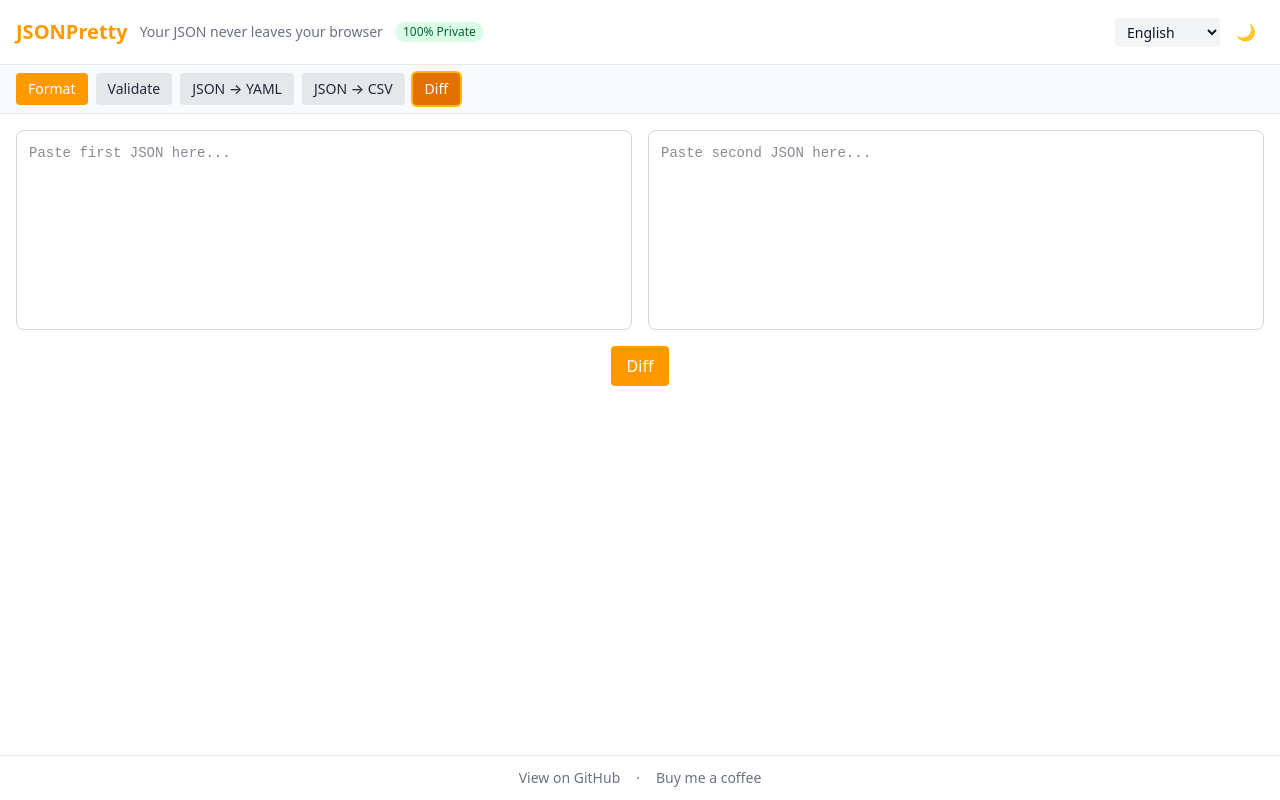
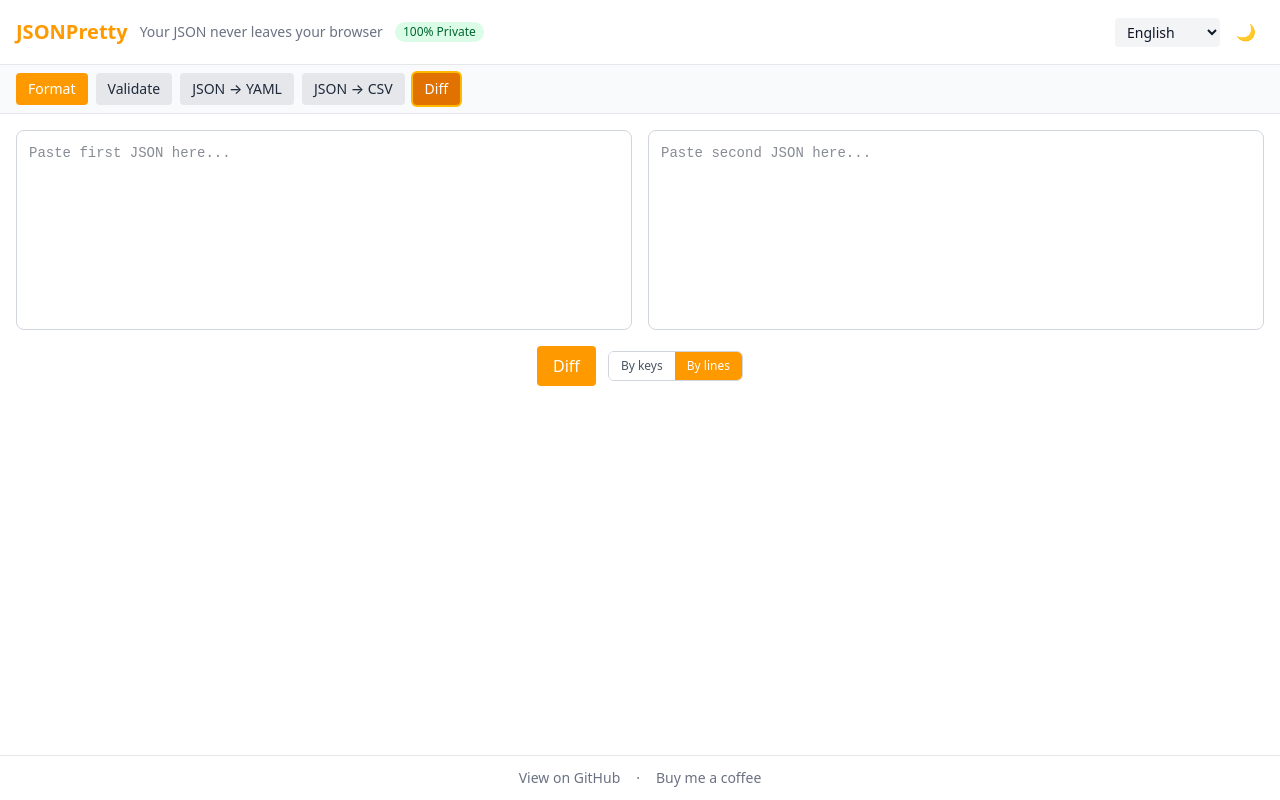
Before and after one commit to alejandroSuch/JSONPretty, a React (Vite) app: page / in a window 1280 px wide. Both pictures are taken after a click on the button "Diff". Built offline with nearby package versions, Linux system fonts and the light colour scheme.

Commit message:
feat: add line-level diff mode with jsdiff
Users can now toggle between "By keys" (structural diff) and
"By lines" (git-style line diff) in the diff view. Line mode
shows +/- prefixes with green/red highlighting and a summary
of added/removed line counts.

```diff
--- a/package.json
+++ b/package.json
@@ -9,6 +9,7 @@
     "preview": "vite preview"
   },
   "dependencies": {
+    "diff": "^8.0.4",
     "i18next": "^24.2.3",
     "i18next-browser-languagedetector": "^8.0.4",
     "js-yaml": "^4.1.0",
@@ -18,6 +19,7 @@
   },
   "devDependencies": {
     "@tailwindcss/vite": "^4.1.3",
+    "@types/diff": "^7.0.2",
     "@types/js-yaml": "^4.0.9",
     "@types/react": "^19.1.2",
     "@types/react-dom": "^19.1.2",
--- a/src/components/DiffView.tsx
+++ b/src/components/DiffView.tsx
@@ -1,29 +1,43 @@
 import { useState } from 'react';
 import { useTranslation } from 'react-i18next';
-import { diffJson } from '../utils/json';
+import { diffJson, diffJsonLines } from '../utils/json';
+
+type DiffMode = 'keys' | 'lines';
 
 export default function DiffView() {
   const { t } = useTranslation();
   const [left, setLeft] = useState('');
   const [right, setRight] = useState('');
-  const [result, setResult] = useState<ReturnType<typeof diffJson> | null>(null);
+  const [mode, setMode] = useState<DiffMode>('lines');
+  const [keyResult, setKeyResult] = useState<ReturnType<typeof diffJson> | null>(null);
+  const [lineResult, setLineResult] = useState<ReturnType<typeof diffJsonLines> | null>(null);
 
   function handleDiff() {
     if (!left.trim() || !right.trim()) return;
-    // Format both inputs before diffing so the user sees clean JSON
-    try { setLeft(JSON.stringify(JSON.parse(left), null, 2)); } catch { /* leave as-is, diffJson will report error */ }
-    try { setRight(JSON.stringify(JSON.parse(right), null, 2)); } catch { /* leave as-is */ }
-    setResult(diffJson(left, right));
+    // Format both inputs
+    try { setLeft(JSON.stringify(JSON.parse(left), null, 2)); } catch { /* diffJson will report */ }
+    try { setRight(JSON.stringify(JSON.parse(right), null, 2)); } catch { /* diffJson will report */ }
+    setKeyResult(diffJson(left, right));
+    setLineResult(diffJsonLines(left, right));
   }
 
-  const colors = {
+  const keyColors = {
     added: 'bg-green-100 dark:bg-green-900/30 text-green-800 dark:text-green-300',
     removed: 'bg-red-100 dark:bg-red-900/30 text-red-800 dark:text-red-300',
     changed: 'bg-yellow-100 dark:bg-yellow-900/30 text-yellow-800 dark:text-yellow-300',
     unchanged: 'text-gray-500 dark:text-gray-400',
   };
 
+  const lineColors = {
+    added: 'bg-green-100 dark:bg-green-900/30 text-green-800 dark:text-green-300',
+    removed: 'bg-red-100 dark:bg-red-900/30 text-red-800 dark:text-red-300',
+    unchanged: 'text-gray-500 dark:text-gray-400',
+  };
+
   const labels = { added: t('added'), removed: t('removed'), changed: t('changed'), unchanged: t('unchanged') };
+
+  const hasResults = keyResult || lineResult;
+  const error = mode === 'keys' ? keyResult?.error : lineResult?.error;
 
   return (
     <div className="flex flex-col gap-4">
@@ -32,34 +46,71 @@ export default function DiffView() {
           value={left}
           onChange={(e) => setLeft(e.target.value)}
           placeholder={t('diffLeftPlaceholder')}
-          className="flex-1 min-h-[200px] p-3 rounded-lg border border-gray-300 dark:border-gray-600 bg-white dark:bg-slate-800 text-sm resize-none focus:outline-none focus:ring-2 focus:ring-amber-500"
+          className="flex-1 min-h-[200px] p-3 rounded-lg border border-gray-300 dark:border-gray-600 bg-white dark:bg-slate-800 font-mono text-sm resize-none focus:outline-none focus:ring-2 focus:ring-amber-500"
           spellCheck={false}
         />
         <textarea
           value={right}
           onChange={(e) => setRight(e.target.value)}
           placeholder={t('diffRightPlaceholder')}
-          className="flex-1 min-h-[200px] p-3 rounded-lg border border-gray-300 dark:border-gray-600 bg-white dark:bg-slate-800 text-sm resize-none focus:outline-none focus:ring-2 focus:ring-amber-500"
+          className="flex-1 min-h-[200px] p-3 rounded-lg border border-gray-300 dark:border-gray-600 bg-white dark:bg-slate-800 font-mono text-sm resize-none focus:outline-none focus:ring-2 focus:ring-amber-500"
           spellCheck={false}
         />
       </div>
+
+      <div className="flex items-center justify-center gap-3">
         <button
           onClick={handleDiff}
-        className="self-center px-4 py-2 bg-amber-500 hover:bg-amber-600 text-white rounded font-medium transition-colors"
+          className="px-4 py-2 bg-amber-500 hover:bg-amber-600 text-white rounded font-medium transition-colors"
         >
           {t('diff')}
         </button>
-      {result && (
+        <div className="flex rounded-md border border-gray-300 dark:border-gray-600 overflow-hidden text-xs">
+          <button
+            onClick={() => setMode('keys')}
+            className={`px-3 py-1.5 transition-colors ${
+              mode === 'keys'
+                ? 'bg-amber-500 text-white'
+                : 'bg-white dark:bg-slate-800 text-gray-600 dark:text-gray-300 hover:bg-gray-100 dark:hover:bg-slate-700'
+            }`}
+          >
+            {t('diffByKeys')}
+          </button>
+          <button
+            onClick={() => setMode('lines')}
+            className={`px-3 py-1.5 transition-colors ${
+              mode === 'lines'
+                ? 'bg-amber-500 text-white'
+                : 'bg-white dark:bg-slate-800 text-gray-600 dark:text-gray-300 hover:bg-gray-100 dark:hover:bg-slate-700'
+            }`}
+          >
+            {t('diffByLines')}
+          </button>
+        </div>
+      </div>
+
+      {hasResults && (
         <div className="rounded-lg border border-gray-300 dark:border-gray-600 overflow-hidden">
-          <div className="bg-gray-100 dark:bg-slate-700 px-3 py-2 text-sm font-medium">{t('diffResult')}</div>
-          {result.error ? (
-            <div className="p-3 text-red-600 dark:text-red-400 text-sm">{result.error}</div>
-          ) : result.entries.length === 0 || result.entries.every((e) => e.type === 'unchanged') ? (
+          <div className="bg-gray-100 dark:bg-slate-700 px-3 py-2 text-sm font-medium flex items-center justify-between">
+            <span>{t('diffResult')}</span>
+            {mode === 'lines' && lineResult && !lineResult.error && (
+              <span className="text-xs font-normal">
+                <span className="text-green-600 dark:text-green-400">+{lineResult.added}</span>
+                {' · '}
+                <span className="text-red-600 dark:text-red-400">-{lineResult.removed}</span>
+              </span>
+            )}
+          </div>
+
+          {error ? (
+            <div className="p-3 text-red-600 dark:text-red-400 text-sm">{error}</div>
+          ) : mode === 'keys' && keyResult ? (
+            keyResult.entries.every((e) => e.type === 'unchanged') ? (
               <div className="p-3 text-gray-500 text-sm">{t('noDifferences')}</div>
             ) : (
               <div className="divide-y divide-gray-200 dark:divide-gray-700">
-              {result.entries.map((entry) => (
-                <div key={entry.key} className={`px-3 py-2 text-sm ${colors[entry.type]}`}>
+                {keyResult.entries.map((entry) => (
+                  <div key={entry.key} className={`px-3 py-2 text-sm ${keyColors[entry.type]}`}>
                     <span className="font-mono font-bold">{entry.key}</span>
                     <span className="ml-2 text-xs opacity-75">[{labels[entry.type]}]</span>
                     {entry.type === 'changed' && (
@@ -71,7 +122,20 @@ export default function DiffView() {
                   </div>
                 ))}
               </div>
-          )}
+            )
+          ) : mode === 'lines' && lineResult ? (
+            lineResult.lines.every((l) => l.type === 'unchanged') ? (
+              <div className="p-3 text-gray-500 text-sm">{t('noDifferences')}</div>
+            ) : (
+              <div className="font-mono text-xs">
+                {lineResult.lines.map((l, i) => (
+                  <div key={i} className={`px-3 py-0.5 ${lineColors[l.type]}`}>
+                    {l.type === 'added' ? '+' : l.type === 'removed' ? '-' : ' '} {l.line}
+                  </div>
+                ))}
+              </div>
+            )
+          ) : null}
         </div>
       )}
     </div>
--- a/src/i18n/locales/cs.json
+++ b/src/i18n/locales/cs.json
@@ -26,5 +26,7 @@
   "removed": "Odebráno",
   "changed": "Změněno",
   "unchanged": "Beze změny",
-  "noDifferences": "Nebyly nalezeny žádné rozdíly"
+  "noDifferences": "Nebyly nalezeny žádné rozdíly",
+  "diffByKeys": "Podle klíčů",
+  "diffByLines": "Podle řádků"
 }
--- a/src/i18n/locales/de.json
+++ b/src/i18n/locales/de.json
@@ -26,5 +26,7 @@
   "removed": "Entfernt",
   "changed": "Geändert",
   "unchanged": "Unverändert",
-  "noDifferences": "Keine Unterschiede gefunden"
+  "noDifferences": "Keine Unterschiede gefunden",
+  "diffByKeys": "Nach Schlüsseln",
+  "diffByLines": "Nach Zeilen"
 }
--- a/src/i18n/locales/en.json
+++ b/src/i18n/locales/en.json
@@ -26,5 +26,7 @@
   "removed": "Removed",
   "changed": "Changed",
   "unchanged": "Unchanged",
-  "noDifferences": "No differences found"
+  "noDifferences": "No differences found",
+  "diffByKeys": "By keys",
+  "diffByLines": "By lines"
 }
--- a/src/i18n/locales/es.json
+++ b/src/i18n/locales/es.json
@@ -26,5 +26,7 @@
   "removed": "Eliminado",
   "changed": "Cambiado",
   "unchanged": "Sin cambios",
-  "noDifferences": "No se encontraron diferencias"
+  "noDifferences": "No se encontraron diferencias",
+  "diffByKeys": "Por claves",
+  "diffByLines": "Por líneas"
 }
--- a/src/i18n/locales/fr.json
+++ b/src/i18n/locales/fr.json
@@ -26,5 +26,7 @@
   "removed": "Supprimé",
   "changed": "Modifié",
   "unchanged": "Inchangé",
-  "noDifferences": "Aucune différence trouvée"
+  "noDifferences": "Aucune différence trouvée",
+  "diffByKeys": "Par clés",
+  "diffByLines": "Par lignes"
 }
--- a/src/i18n/locales/it.json
+++ b/src/i18n/locales/it.json
@@ -26,5 +26,7 @@
   "removed": "Rimosso",
   "changed": "Modificato",
   "unchanged": "Invariato",
-  "noDifferences": "Nessuna differenza trovata"
+  "noDifferences": "Nessuna differenza trovata",
+  "diffByKeys": "Per chiavi",
+  "diffByLines": "Per righe"
 }
--- a/src/i18n/locales/pt.json
+++ b/src/i18n/locales/pt.json
@@ -26,5 +26,7 @@
   "removed": "Removido",
   "changed": "Alterado",
   "unchanged": "Inalterado",
-  "noDifferences": "Nenhuma diferença encontrada"
+  "noDifferences": "Nenhuma diferença encontrada",
+  "diffByKeys": "Por chaves",
+  "diffByLines": "Por linhas"
 }
--- a/src/utils/json.ts
+++ b/src/utils/json.ts
@@ -1,4 +1,5 @@
 import yaml from 'js-yaml';
+import { diffLines } from 'diff';
 
 export interface JsonError {
   message: string;
@@ -123,3 +124,39 @@ export function diffJson(leftStr: string, rightStr: string): { entries: DiffEntr
 
   return { entries };
 }
+
+export interface LineDiff {
+  type: 'added' | 'removed' | 'unchanged';
+  line: string;
+}
+
+export function diffJsonLines(leftStr: string, rightStr: string): { lines: LineDiff[]; added: number; removed: number; error?: string } {
+  let leftFormatted: string, rightFormatted: string;
+  try {
+    leftFormatted = JSON.stringify(JSON.parse(leftStr), null, 2);
+  } catch {
+    return { lines: [], added: 0, removed: 0, error: 'Left: invalid JSON' };
+  }
+  try {
+    rightFormatted = JSON.stringify(JSON.parse(rightStr), null, 2);
+  } catch {
+    return { lines: [], added: 0, removed: 0, error: 'Right: invalid JSON' };
+  }
+
+  const parts = diffLines(leftFormatted, rightFormatted);
+  const lines: LineDiff[] = [];
+  let added = 0;
+  let removed = 0;
+
+  for (const part of parts) {
+    const type = part.added ? 'added' : part.removed ? 'removed' : 'unchanged';
+    const partLines = part.value.replace(/\n$/, '').split('\n');
+    if (part.added) added += partLines.length;
+    if (part.removed) removed += partLines.length;
+    for (const line of partLines) {
+      lines.push({ type, line });
+    }
+  }
+
+  return { lines, added, removed };
+}
```
Also changed, not shown: 1 other file (tests, documents, lock files or other folders). Lines whose indentation alone changed are shown as unchanged.
